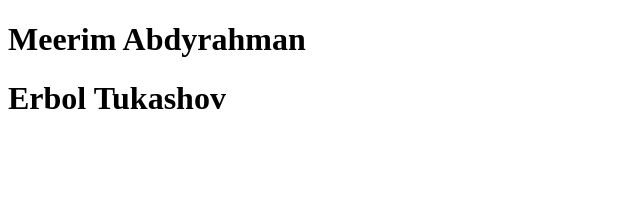
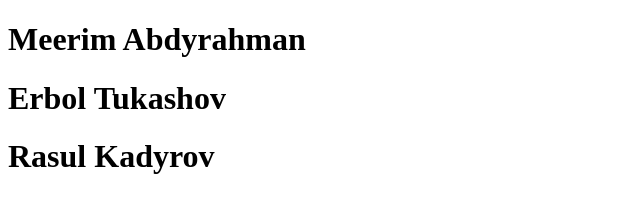
Before and after one commit to Yntymak-ja/practice, a plain HTML site: page index.html in a window 1280 px wide. Shown: the whole page, without its empty margins (0-640 px from the left). Drawn offline with Linux system fonts and the light colour scheme.

Commit message:
add rasul kadyrov

```diff
--- a/index.html
+++ b/index.html
@@ -11,6 +11,7 @@
 <body>
     <h1>Meerim Abdyrahman</h1>
     <h1>Erbol Tukashov</h1>
+    <h1>Rasul Kadyrov</h1>
 </body>
 
 </html>
```
